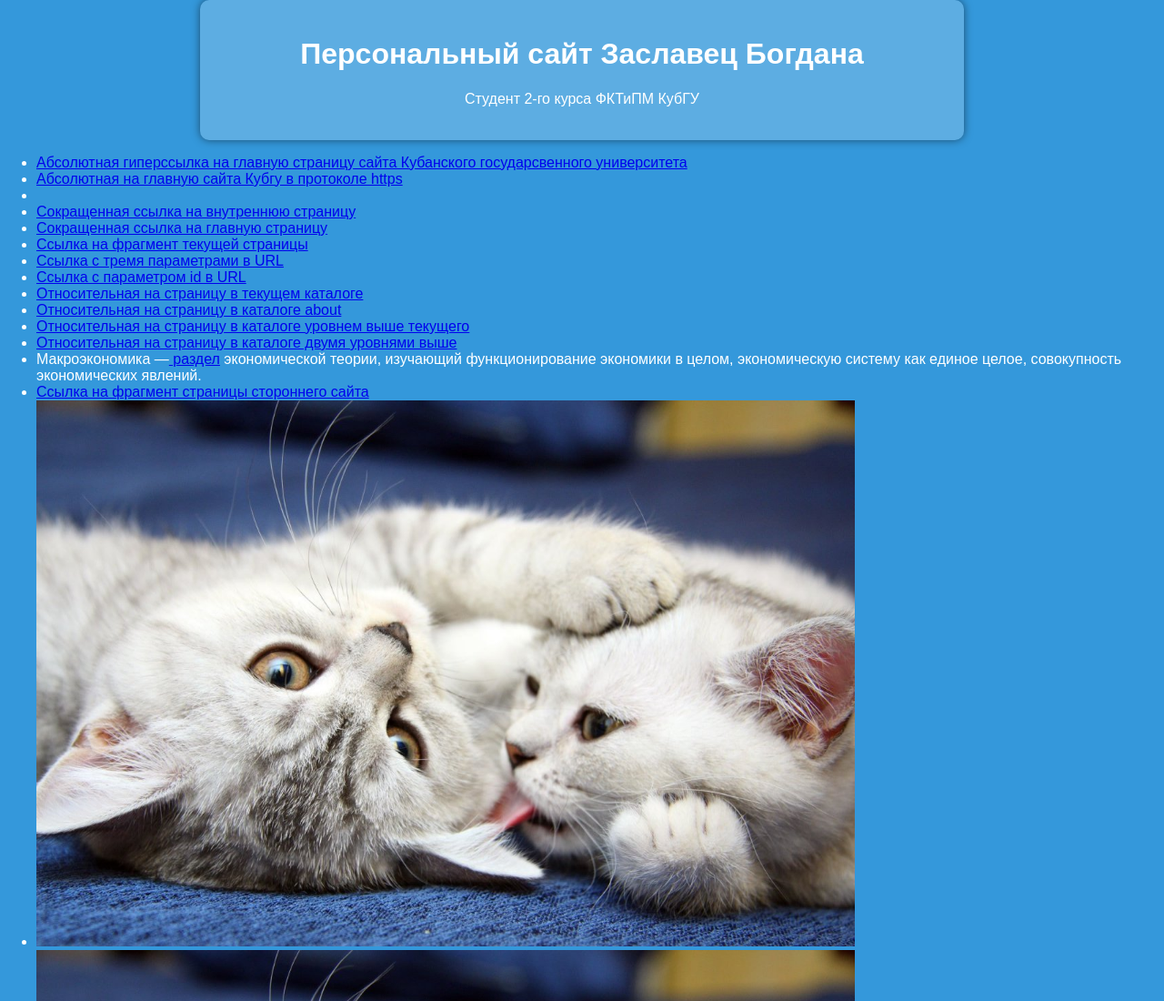
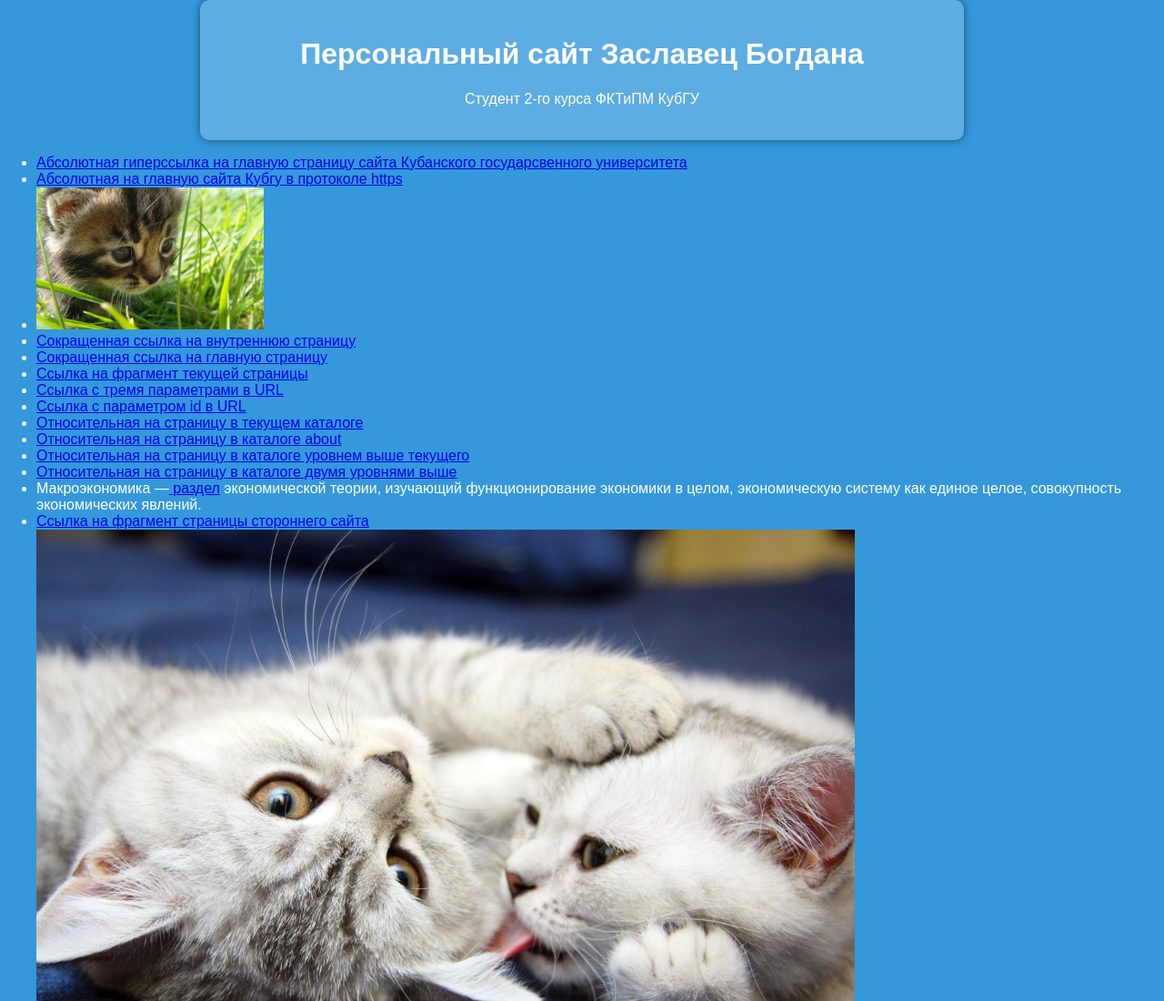
Before and after one commit to pul1otbabuli/pul1otbabuli.github.io, a plain HTML site: page index.html in a window 1280 px wide. Shown: the top 1100 px of the page at 91% size. Drawn offline with Linux system fonts and the light colour scheme.

Commit message:
Update index.html

```diff
--- a/index.html
+++ b/index.html
@@ -33,7 +33,7 @@
   <ul>
       <li><a href = "http://www.kubsu.ru/"> Абсолютная гиперссылка на главную страницу сайта Кубанского государсвенного университета</a></li>
       <li><a href = "https://www.kubsu.ru/"> Абсолютная на главную сайта Кубгу в протоколе https</a></li>
-      <li><a href = "https://www.google.com/" target="_blank"><alt width ="250" src="89e4e13c5e0b25b44371209c12ee5d44.jpeg"></a></li>
+      <li><a href = "https://www.google.com/" target="_blank"><img width ="250" src="89e4e13c5e0b25b44371209c12ee5d44.jpeg"></a></li>
       <li><a href = "y/mysite.html">Сокращенная ссылка на внутреннюю страницу</a></li>
       <li><a href = "index.html">Сокращенная ссылка на главную страницу</a></li>
       <li><a href = "#contact" >Ссылка на фрагмент текущей страницы</a></li>
```
